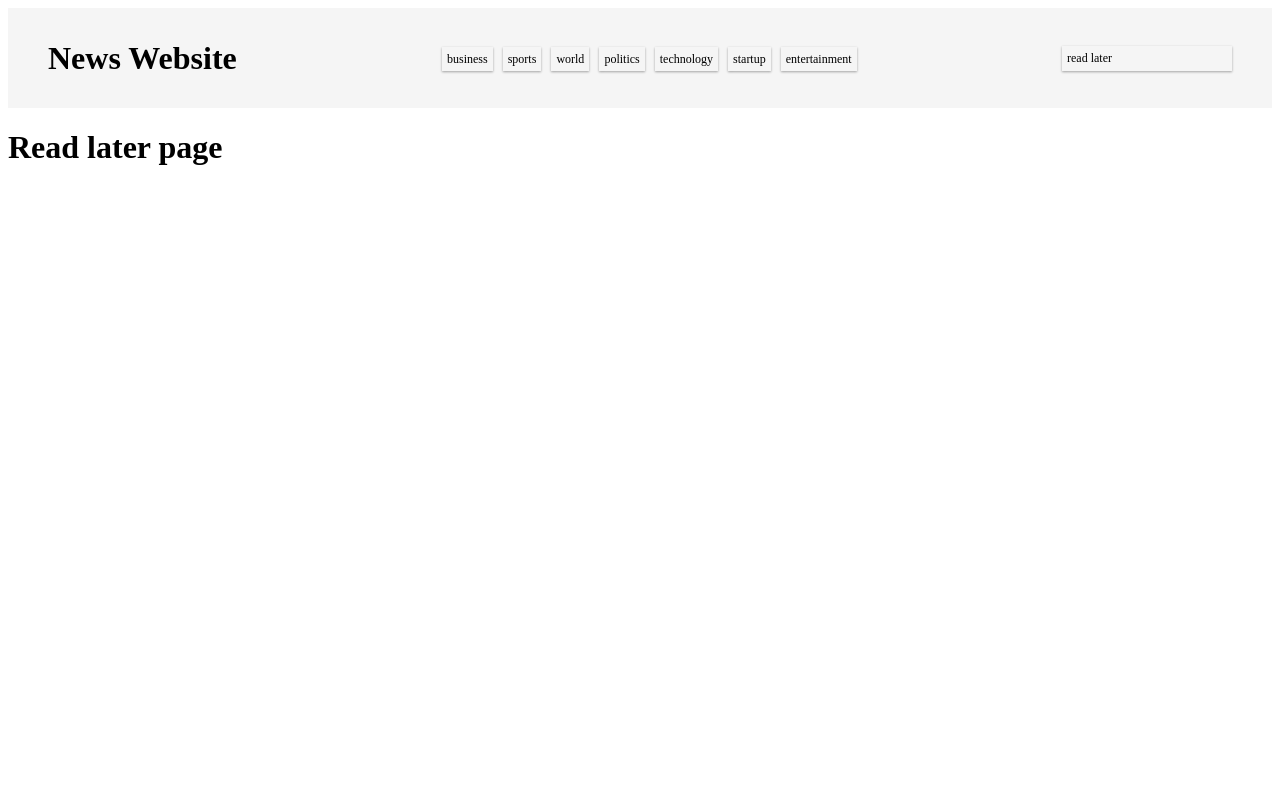
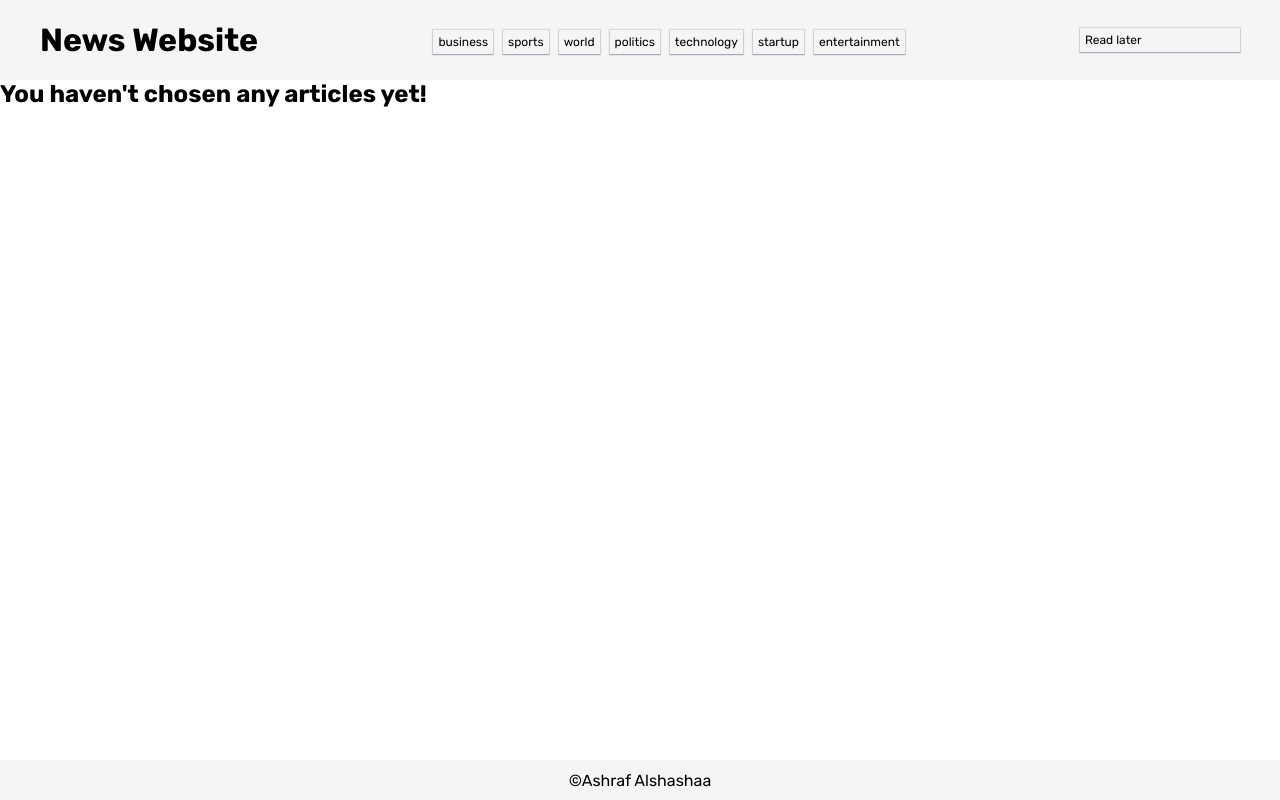
Before and after one commit to Ashraf-Alshashaa/News-Website, a React (Create React App) app: page /readLater in a window 1280 px wide. Built offline with nearby package versions, Linux system fonts and the light colour scheme.

Commit message:
create Read later feature

```diff
--- a/src/App.css
+++ b/src/App.css
@@ -1,3 +1,12 @@
+@import url("https://fonts.googleapis.com/css2?family=Rubik:wght@400;500;600;700;800;900&display=swap");
+
+* {
+  margin: 0%;
+  padding: 0%;
+  box-sizing: border-box;
+  font-family: "Rubik", sans-serif;
+}
+
 .App-header {
   background-color: whitesmoke;
   display: flex;
@@ -5,7 +14,7 @@
   justify-content: space-between;
   color: black;
   padding: 0 40px;
-  height: 100px;
+  height: 10vh;
 }
 
 .logo {
@@ -20,16 +29,34 @@
   font-size: 12px;
   border: none;
   padding: 5px;
-  box-shadow: rgba(0, 0, 0, 0.12) 0px 1px 3px, rgba(0, 0, 0, 0.24) 0px 1px 2px;
+  box-shadow: rgba(9, 30, 66, 0.25) 0px 1px 1px,
+    rgba(9, 30, 66, 0.13) 0px 0px 1px 1px;
   cursor: pointer;
   text-decoration: none;
   color: black;
+}
+
+main {
+  height: 75vh;
+  overflow: scroll;
+}
+
+main {
+  overflow: scroll;
+  margin: 30px 0px;
+  -ms-overflow-style: none;
+  scrollbar-width: none;
+}
+
+main::-webkit-scrollbar {
+  display: none;
 }
 
 .home-page-container {
   width: 80%;
   margin-left: 10%;
   display: flex;
+  align-items: center;
 }
 
 .articles-container {
@@ -37,7 +64,7 @@
   display: grid;
   grid-template-columns: repeat(12, 1fr);
   grid-template-rows: repeat(12, 1fr);
-  gap: 5px;
+  gap: 1px;
   position: relative;
   height: 500px;
 }
@@ -50,8 +77,8 @@
   width: 90%;
   word-break: break-word;
   position: absolute;
-  bottom: 8px;
-  left: 16px;
+  bottom: 10px;
+  left: 10px;
   z-index: -1;
   color: black;
 }
@@ -63,6 +90,8 @@
 .articles-container img {
   width: 100%;
   height: 100%;
+  border-radius: 3px;
+  border: 1px solid rgb(15, 15, 15);
 }
 
 .articles-container .article:hover img {
@@ -71,9 +100,11 @@
 
 #article0 h5 {
   font-size: x-large;
+  bottom: 50px;
 }
 #article1 h5 {
   font-size: large;
+  bottom: 25px;
 }
 
 #article0 {
@@ -117,7 +148,8 @@
   grid-row-end: 13;
 }
 
-.news-page-container {
+.news-page-container,
+.readLater-page-container {
   display: grid;
   grid-template-columns: repeat(12, 1fr);
   gap: 20px;
@@ -132,13 +164,43 @@
 
 .card {
   grid-column: span 4;
-  border: 1px solid black;
+  box-shadow: rgba(0, 0, 0, 0.09) 0px 3px 12px;
   border-radius: 5px;
   padding: 10px;
+  display: flex;
+  flex-direction: column;
+  max-height: 350px;
 }
 .card img {
   width: 100%;
   max-height: 150px;
+}
+
+.card time {
+  font-size: small;
+  margin-top: 10px;
+  border-left: 2px solid blue;
+  padding-left: 10px;
+}
+
+.card h3 {
+  font-size: large;
+  margin-top: 20px;
+  margin-bottom: 10px;
+}
+
+.buttons-container {
+  font-size: large;
+  margin-top: auto;
+  display: flex;
+  justify-content: space-between;
+  align-items: center;
+}
+
+.read-later-button {
+  border-radius: 1px;
+  border: none;
+  padding: 10px;
 }
 
 .details-container {
@@ -164,3 +226,15 @@
 .details-container section {
   flex: 1;
 }
+
+footer {
+  height: 5vh;
+  text-align: center;
+  background-color: whitesmoke;
+  position: absolute;
+  bottom: 0px;
+  width: 100%;
+  display: flex;
+  align-items: center;
+  justify-content: center;
+}
--- a/src/App.js
+++ b/src/App.js
@@ -1,13 +1,17 @@
 import { Outlet } from "react-router-dom";
 import "./App.css";
 import Header from "./Header";
+import { ReadLaterProvider } from "./readLaterContext";
 
 const App = () => {
   return (
-    <div className="App">
-      <Header />
-      <Outlet />
-    </div>
+    <ReadLaterProvider>
+      <div className="App">
+        <Header />
+        <Outlet />
+        <footer>&copy;Ashraf Alshashaa </footer>
+      </div>
+    </ReadLaterProvider>
   );
 };
 
--- a/src/DetailsPage.js
+++ b/src/DetailsPage.js
@@ -1,7 +1,9 @@
-import React from "react";
+import React, { useContext } from "react";
 import { useLocation } from "react-router-dom";
+import { ReadLaterContext } from "./readLaterContext";
 
 const DetailsPage = () => {
+  const [ReadLater, setReadLater] = useContext(ReadLaterContext);
   const { state: data } = useLocation();
   const { author, content, date, imageUrl, readMoreUrl, title } = data;
   console.log(data);
@@ -23,6 +25,20 @@ const DetailsPage = () => {
       <a href={readMoreUrl} target="blank">
         read more
       </a>
+      <button
+        className="read-later-button"
+        onClick={() => {
+          setReadLater((prev) =>
+            !prev.includes(data)
+              ? [...prev, data]
+              : ReadLater.filter((item) => item !== data)
+          );
+        }}
+      >
+        {ReadLater.includes(data)
+          ? "Remove from Read later"
+          : "Add to Read later"}
+      </button>
     </main>
   );
 };
--- a/src/Header.js
+++ b/src/Header.js
@@ -27,7 +27,7 @@ const Header = () => {
       </Link>
       <div>{items}</div>
       <Link to={"/readLater"} className="read-later-link">
-        read later
+        Read later
       </Link>
     </header>
   );
--- a/src/HomePage.js
+++ b/src/HomePage.js
@@ -11,8 +11,9 @@ const HomePage = () => {
   ) : status === 200 ? (
     <main className="home-page-container">
       <article className="articles-container">
-        {data.data.map((news, idx) =>
-          idx < 6 ? (
+        {data.data.map(
+          (news, idx) =>
+            idx < 6 && (
               <Link
                 to={`/details/${news.id}`}
                 state={news}
@@ -23,7 +24,7 @@ const HomePage = () => {
                 <img src={news.imageUrl} alt={news.title} />
                 <h5 className={"title" + idx}>{news.title}</h5>
               </Link>
-          ) : null
+            )
         )}
       </article>
     </main>
--- a/src/NewsCard.js
+++ b/src/NewsCard.js
@@ -1,16 +1,34 @@
-import React from "react";
+import React, { useContext } from "react";
 import { Link } from "react-router-dom";
+import { ReadLaterContext } from "./readLaterContext";
 
 const NewsCart = (props) => {
+  const [ReadLater, setReadLater] = useContext(ReadLaterContext);
   const { props: data } = props;
   return (
     <div className="card">
       <img src={data.imageUrl} alt={data.title} />
       <time>{data.date}</time>
-      <h2>{data.title}</h2>
-      <Link className="link" to={`/details/${data.id}`} state={data}>
-        read more
-      </Link>
+      <h3>{data.title}</h3>
+      <div className="buttons-container">
+        <Link className="link" to={`/details/${data.id}`} state={data}>
+          Show details
+        </Link>
+        <button
+          className="read-later-button"
+          onClick={() => {
+            setReadLater((prev) =>
+              !prev.includes(data)
+                ? [...prev, data]
+                : ReadLater.filter((item) => item !== data)
+            );
+          }}
+        >
+          {ReadLater.includes(data)
+            ? "Remove from Read later"
+            : "Add to Read later"}
+        </button>
+      </div>
     </div>
   );
 };
--- /dev/null
+++ b/src/ReadLaterPage.js
@@ -0,0 +1,19 @@
+import React, { useContext } from "react";
+import { ReadLaterContext } from "./readLaterContext";
+import NewsCart from "./NewsCard";
+
+const ReadLaterPage = () => {
+  const [ReadLater] = useContext(ReadLaterContext);
+
+  return ReadLater.length > 0 ? (
+    <main className="readLater-page-container">
+      {ReadLater.map((news) => (
+        <NewsCart props={news} key={news.id} />
+      ))}
+    </main>
+  ) : (
+    <h2 className="emp-massage">You haven't chosen any articles yet!</h2>
+  );
+};
+
+export default ReadLaterPage;
--- a/src/hooks/useFetch.js
+++ b/src/hooks/useFetch.js
@@ -4,11 +4,11 @@ const useFetch = (url) => {
   const [data, setData] = useState([]);
   const [status, setStatus] = useState();
   const [isLoading, setIsLoading] = useState();
-  const [errorMassage, setErrorMassage] = useState("");
+  const [errorMassage, setErrorMassage] = useState("HTTP Error");
   useEffect(() => {
     (async () => {
       setIsLoading(true);
-      const data = await fetchData(url, { credentials: "omit" });
+      const data = await fetchData(url);
       try {
         setData(data);
         setStatus(200);
--- a/src/index.js
+++ b/src/index.js
@@ -5,6 +5,7 @@ import { BrowserRouter as Router, Route, Routes } from "react-router-dom";
 import NewsPage from "./NewsPage";
 import DetailsPage from "./DetailsPage";
 import HomePage from "./HomePage";
+import ReadLaterPage from "./ReadLaterPage";
 
 const root = ReactDOM.createRoot(document.getElementById("root"));
 root.render(
@@ -14,7 +15,7 @@ root.render(
         <Route path="/" element={<HomePage />} />
         <Route path="/:category" element={<NewsPage />} />
         <Route path="/details/:id" element={<DetailsPage />} />
-        <Route path="/readLater" element={<h1>Read later page</h1>} />
+        <Route path="/readLater" element={<ReadLaterPage />} />
       </Route>
     </Routes>
   </Router>
--- /dev/null
+++ b/src/readLaterContext.js
@@ -0,0 +1,14 @@
+import React, { useState, createContext } from "react";
+
+export const ReadLaterContext = createContext();
+
+export const ReadLaterProvider = (props) => {
+  const [ReadLater, setReadLater] = useState([]);
+  console.log("ReadLater", ReadLater);
+
+  return (
+    <ReadLaterContext.Provider value={[ReadLater, setReadLater]}>
+      {props.children}
+    </ReadLaterContext.Provider>
+  );
+};
```
Also changed, not shown: 1 other file (tests, documents, lock files or other folders). Lines whose indentation alone changed are shown as unchanged.
